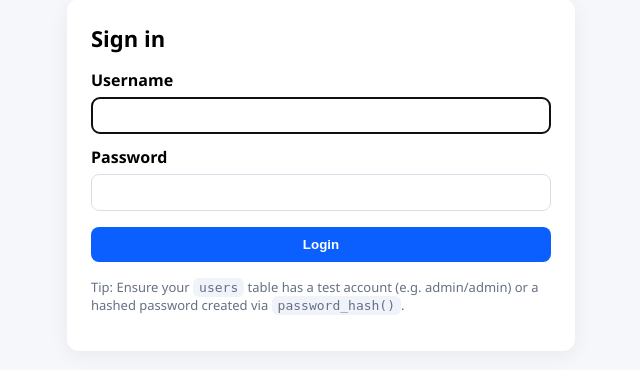
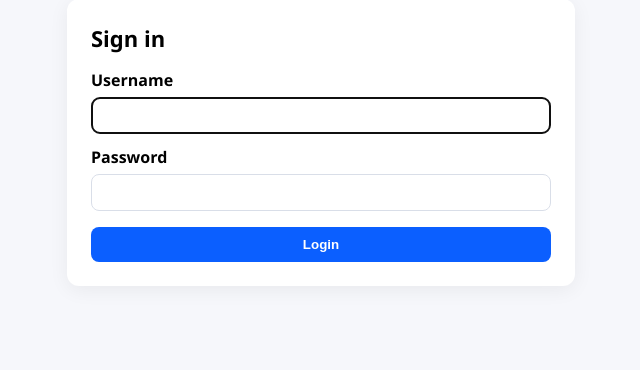
Before and after one commit to ThankYouBonsai/Applied_Web_Project_G01_Part_2, a PHP site: page /manage.php in a window 1280 px wide. Shown: the part 73-443 px from the top of the page, without its empty margins (319-959 px from the left). Run offline with PHP 8.4, Linux system fonts and the light colour scheme.

Commit message:
delete hint

```diff
--- a/manage.php
+++ b/manage.php
@@ -99,9 +99,7 @@ if (empty($_SESSION['username'])) {
                 <input type="password" id="password" name="password" required>
                 <input type="submit" class="btn" value="Login">
             </form>
-            <p class="hint">
-                Tip: Ensure your <code>users</code> table has a test account (e.g. admin/admin) or a hashed password created via <code>password_hash()</code>.
-            </p>
+
         </main>
     </body>
     </html>
```
